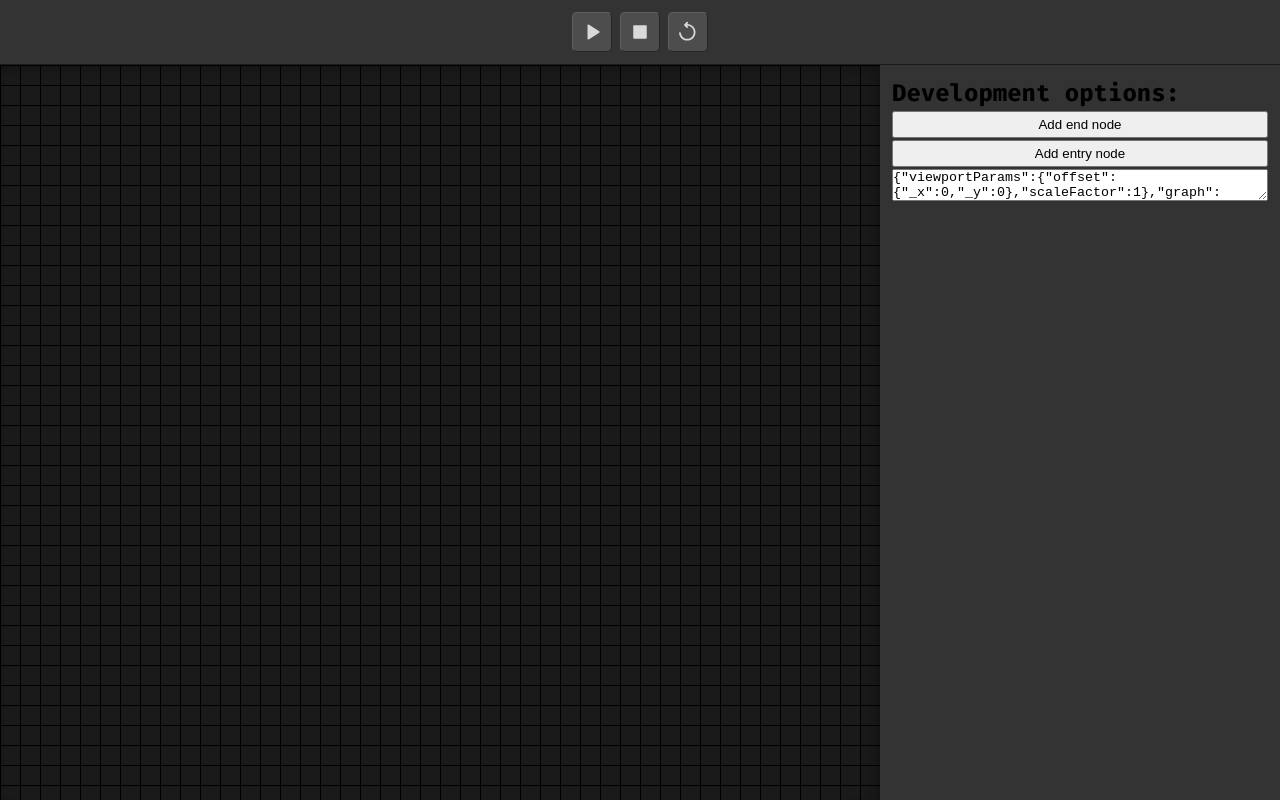
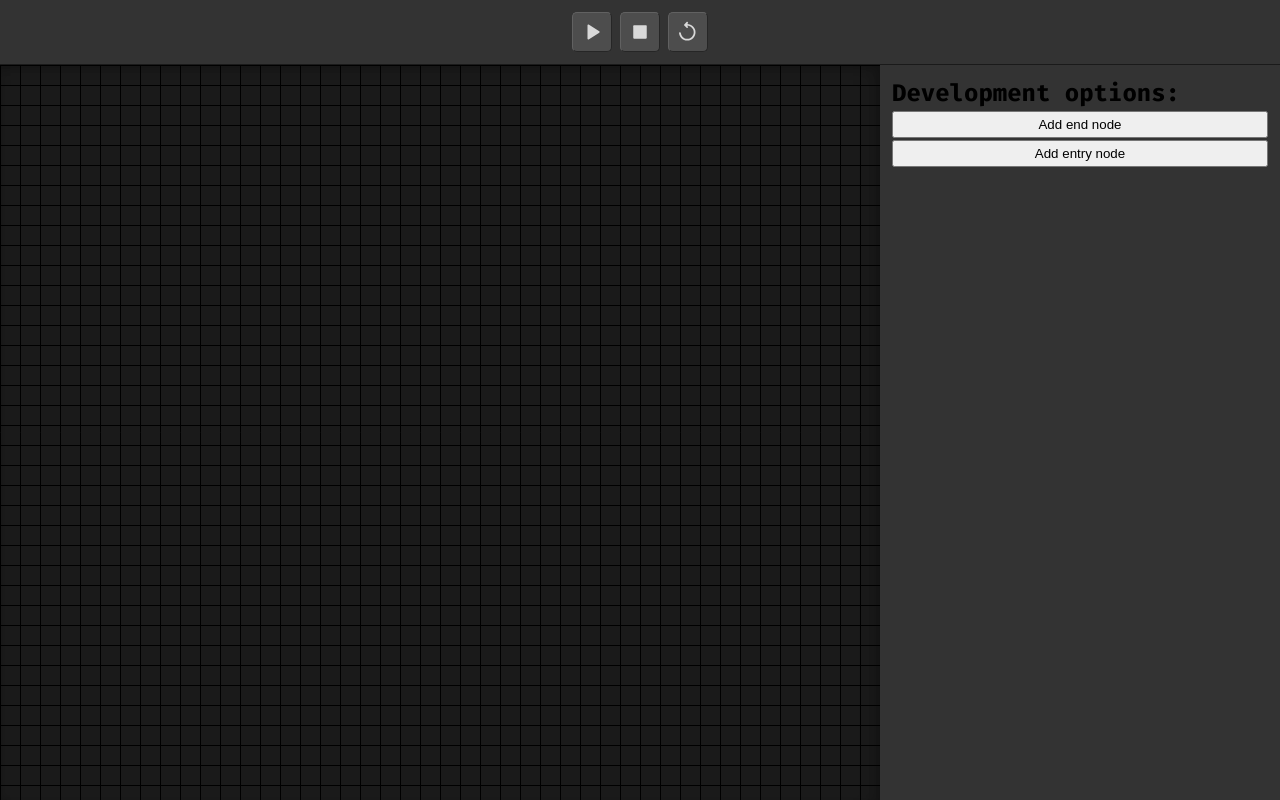
Before and after one commit to KevIron/Nodesole-v2, a React (Vite) app: page / in a window 1280 px wide. Built offline with nearby package versions, Linux system fonts and the light colour scheme.

Commit message:
Remove debug side panel state display

```diff
--- a/src/components/SidePanel.tsx
+++ b/src/components/SidePanel.tsx
@@ -3,7 +3,6 @@ import Vec2 from "../utils/Vec2";
 
 export default function SidePanel() {
   const addNode = useEditorStore((state) => state.addNode);
-  const connections = useEditorStore((state) => state);
 
   function handleAddEntryNode() {
     addNode({
@@ -30,10 +29,6 @@ export default function SidePanel() {
       <h2>Development options:</h2>
       <button onClick={handleAddEndNode}>Add end node</button>
       <button onClick={handleAddEntryNode}>Add entry node</button>
-
-      <textarea value={JSON.stringify(connections)} readOnly>
-
-      </textarea>
     </aside>
   );
 }
```
